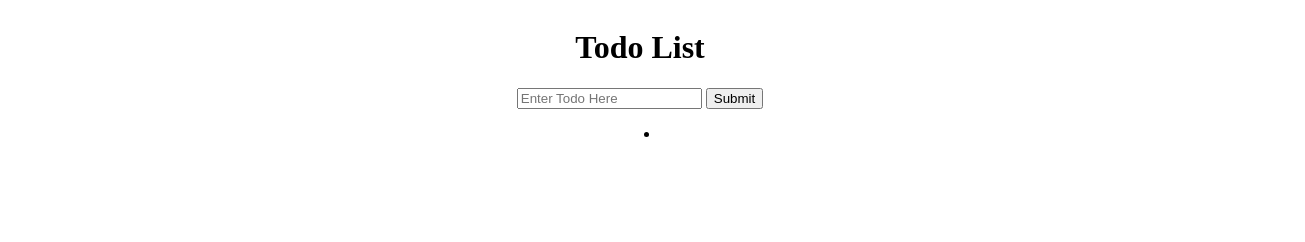
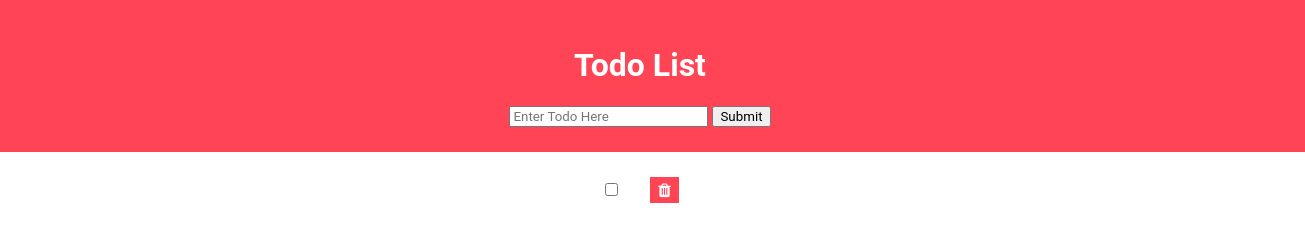
Before and after one commit to kymberlicodes/jsTodoList, a plain HTML site: page index.html in a window 1280 px wide. Both pictures are taken after a click on the input 734 px from the left and 98 px from the top of the page. Shown: the whole page, 1305 px wide, since content can reach past the window. Drawn offline with Linux system fonts and the light colour scheme.

Commit message:
Updated some styling as well as working on delete functionality.

```diff
--- a/index.html
+++ b/index.html
@@ -3,22 +3,25 @@
         <title>JavaScript Todo List</title>
         <link rel="stylesheet" type="text/css" href="style.css">
         <script type="text/javascript" src="script.js"></script>
+        <link rel="stylesheet" href="https://cdnjs.cloudflare.com/ajax/libs/font-awesome/4.7.0/css/font-awesome.min.css">
     </head>
 
     <body>
         <div class="flex">
-            <div>
+            <div class="header">
                 <div class="flex">
                     <h1>Todo List</h1>
                 </div>
 
-                <div>
-                    <input type="text" placeholder="Enter Todo Here" class="todo-input">
-                    <input type="submit" onClick="addTodo()">
+                <div class="row">
+                    <div class="auto-margin">
+                        <input type="text" placeholder="Enter Todo Here" class="todo-input">
+                        <input type="submit" onClick="addTodo()">
+                    </div>
                 </div>
             </div>
 
-            <div>
+            <div class="list">
                 <ul class='todo-list'>
 
                 </ul>
--- a/script.js
+++ b/script.js
@@ -5,9 +5,9 @@ function addTodo() {
     var newTodo = todoInput.value;
 
     var todoItem = {
+        id: generateId(),
         name: newTodo,
-        checked: false,
-        id: Date.now
+        checked: false
     }
 
     todoItems.push(todoItem);
@@ -16,17 +16,43 @@ function addTodo() {
     clearInputs();
 }
 
+function generateId() {
+    return Math.random().toString(36).substring(2, 15);
+}
 
-function completeTodo() {
+function toggleTodo() {
+    var id = this.parentElement.id;
+    var todo = getTodoById(id);
 
+    todo.checked = !todo.checked;
+
+    if(todo.checked) {
+        document.getElementById(todo.id).classList.add('done');
+    } else {
+        document.getElementById(todo.id).classList.remove('done');
+    }
 }
 
 function deleteTodo() {
+    var id = this.parentElement.id;
+    var todoAddress = todoItems.indexOf(getTodoById(id));
 
+    todoItems.splice(todo, 1);
+    alert('deleted!');
 }
 
 function editTodo() {
+    var id = this.parentElement.id;
+    var todo = getTodoById(id);
+    alert('edited!');
+}
 
+function getTodoById(id) {
+    for(var i = 0; i < todoItems.length; i++) {
+        if(id === todoItems[i].id) {
+            return todoItems[i];
+        }
+    }
 }
 
 function clearInputs() {
@@ -40,13 +66,19 @@ function renderTodos() {
 
     for(var i = 0; i < todoItems.length; i++) {
         var todoItem = todoItems[i];
-        html += `<li>${ todoItem.name }</li>`;
+        html += `<li class="todo" id="${ todoItem.id }"><input class="checkbox" type="checkbox"> ${ todoItem.name } <button class="delete btn"><i class="fa fa-trash"></i></button></li>`;
     }
 
     todoListEl.innerHTML = html;
+
+    // add change event
+    var checkboxes = document.getElementsByClassName('checkbox');
+    for(var i = 0; i < checkboxes.length; i++) {
+        checkboxes[i].addEventListener('change', toggleTodo);
+    }
+
+    var deleteBoxes = document.getElementsByClassName('delete');
+    for(var i = 0; i < deleteBoxes.length; i++) {
+        deleteBoxes[i].addEventListener('click', deleteTodo);
+    }
 }
-
-
-// check off todo
-// delete todo
-// edit todo
--- a/style.css
+++ b/style.css
@@ -1,3 +1,21 @@
+* {
+    font-family: 'Roboto', sans-serif;
+}
+
+ul {
+    padding: 0;
+    margin: 0;
+}
+
+li {
+    display: inline;
+}
+
+body {
+    margin: 0;
+    padding: 0;
+}
+
 .flex {
     width: 100%;
     display: flex;
@@ -5,3 +23,60 @@
     justify-items: center;
     align-items: center;
 }
+
+.row {
+    width: 100%;
+    display: flex;
+    justify-items: center;
+    align-items: center;
+    flex-direction: row;
+}
+
+.auto-margin {
+    margin: auto;
+}
+
+.header {
+    width: 100%;
+    padding: 25px;
+    margin: 0;
+    background-color: #FF4455;
+}
+
+.list {
+    padding: 25px;
+}
+
+.header .flex h1 {
+    color: white;
+}
+
+.done {
+    text-decoration: line-through;
+    color: #FF4455;
+}
+
+#checkboxes label {
+    float: left;
+}
+
+#checkboxes ul {
+    margin: 0;
+    list-style: none;
+    float: left;
+}
+
+.btn {
+    background-color: #FF4455;
+    border: none;
+    color: white;
+    margin-left: 25px;
+    padding: 5px 8px;
+    font-size: 16px;
+    cursor: pointer;
+  }
+
+  /* Darker background on mouse-over */
+  .btn:hover {
+    background-color: #db0012;
+  }
```
Also changed, not shown: trash.svg (added).
